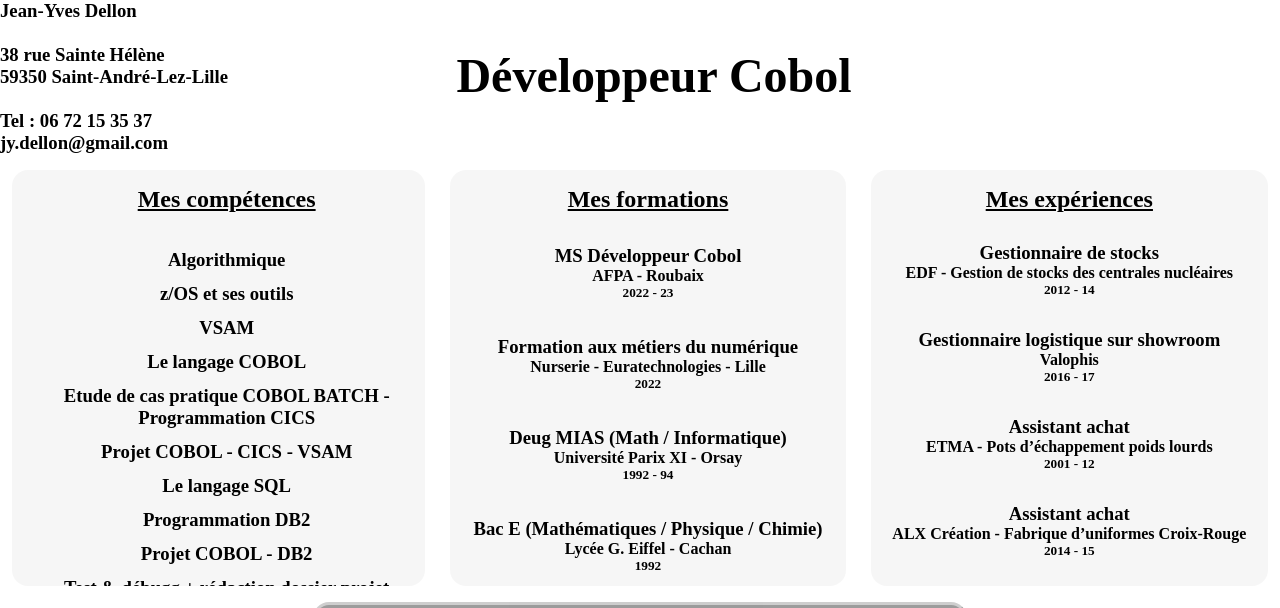
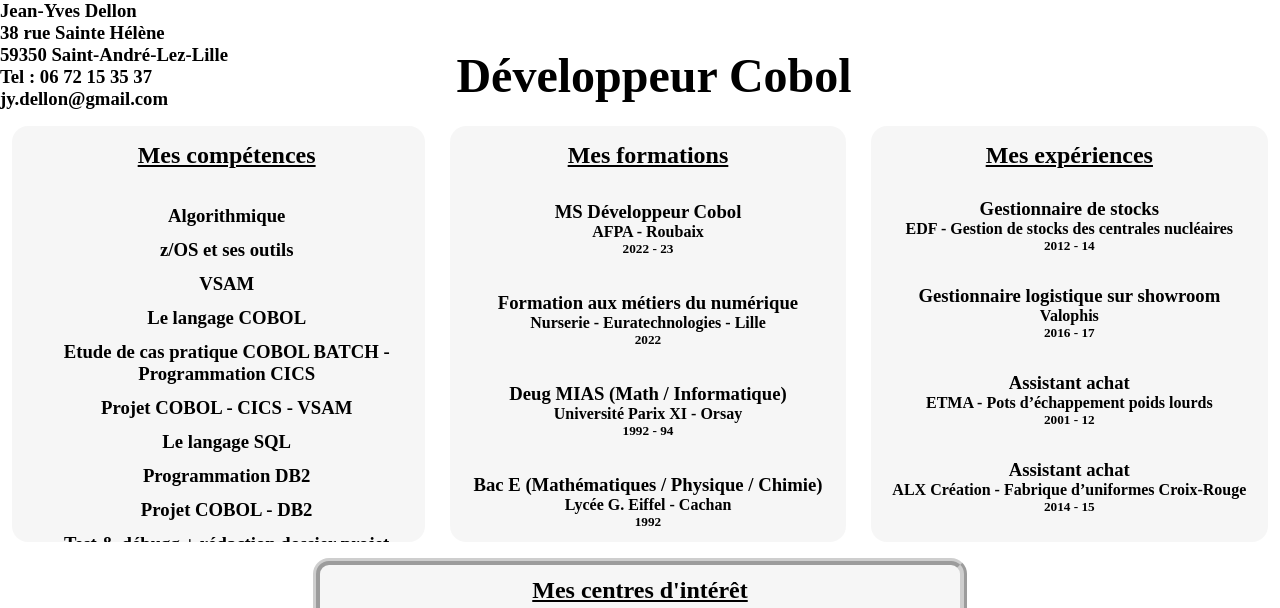
Before and after one commit to Dellon02/CV, a plain HTML site: page index.html in a window 1280 px wide. Shown: the top 608 px of the page. Drawn offline with Linux system fonts and the light colour scheme.

Commit message:
Modif html

```diff
--- a/index.html
+++ b/index.html
@@ -13,7 +13,7 @@
     <header class="header">
 
         <section>
-            <h3>Jean-Yves Dellon<br><br>38 rue Sainte Hélène <br>59350 Saint-André-Lez-Lille <br><br>Tel : 06 72 15 35 37 <br><a href="mailto::jy.dellon@gmail.com?subject=Titre&body=Exemple" id="mail">jy.dellon@gmail.com</a></h3>
+            <h3>Jean-Yves Dellon<br>38 rue Sainte Hélène <br>59350 Saint-André-Lez-Lille <br>Tel : 06 72 15 35 37 <br><a href="mailto::jy.dellon@gmail.com?subject=Titre&body=Exemple" id="mail">jy.dellon@gmail.com</a></h3>
 
         </section>
 
```
